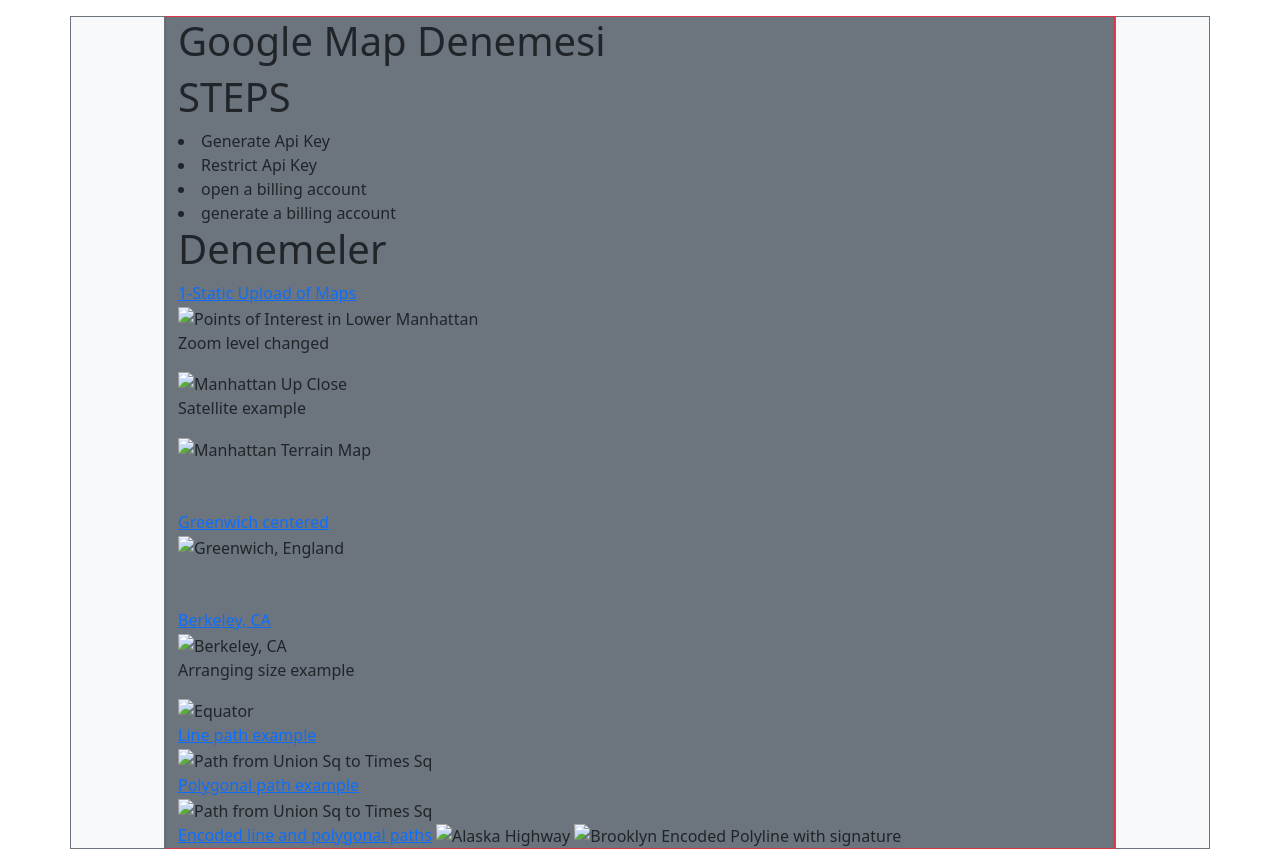
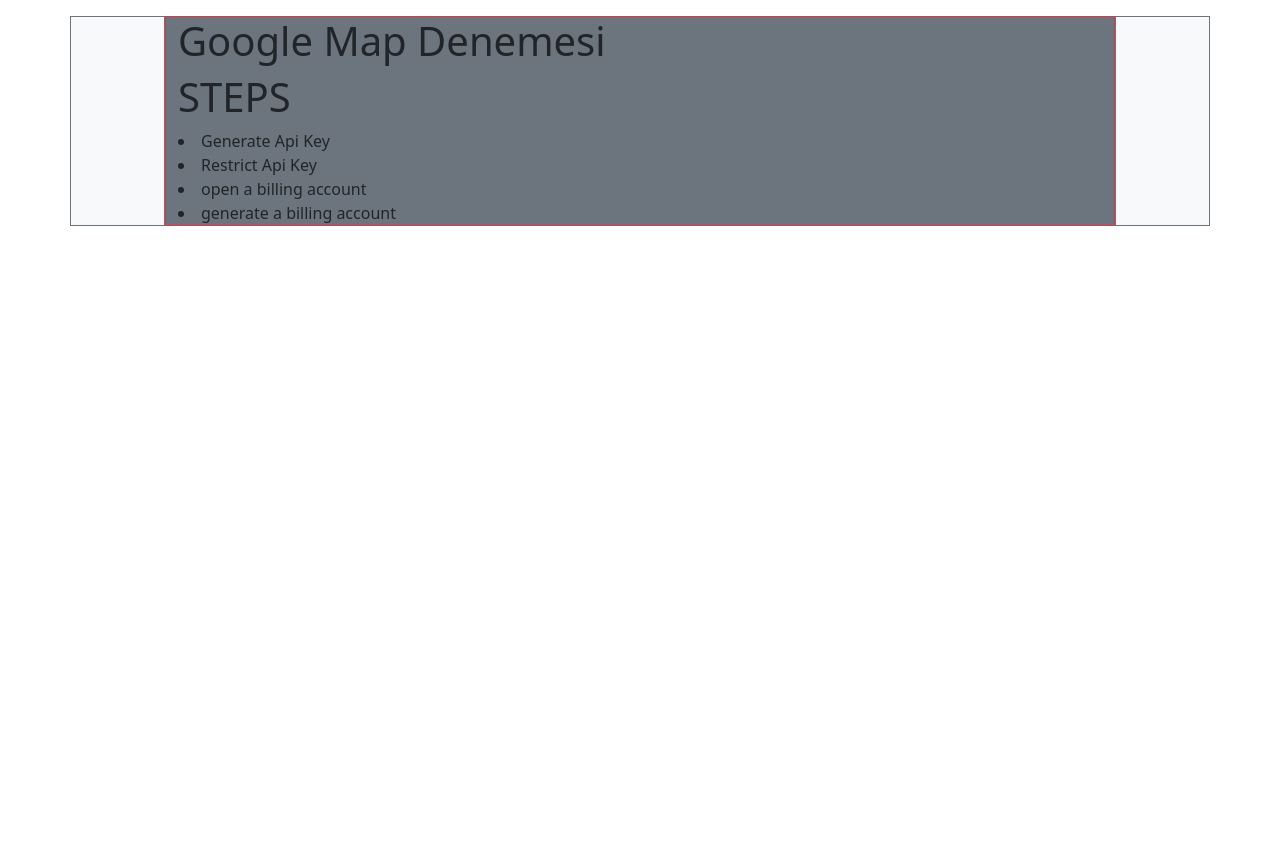
Before and after one commit to anur1/mysite2_project_file, a Django app: page /deneme/ in a window 1280 px wide. Shown: the part 62-911 px from the top of the page. After the commit the page ends 288 px from the top, so only its background shows below. Run offline with Django 4.2, Linux system fonts and the light colour scheme; some libraries are stand-ins or nearby versions.

Commit message:
api keys deleted

```diff
--- a/pages/templates/pages/deneme.html
+++ b/pages/templates/pages/deneme.html
@@ -26,40 +26,6 @@
                  <li>generate a billing account</li>
 
 
-
-                 <h1>Denemeler</h1>
-                 <a href="https://developers.google.com/maps/documentation/maps-static/overview">1-Static Upload of Maps</a>
-                <br>
-                 <img border="0" src="https://maps.googleapis.com/maps/api/staticmap?center=Brooklyn+Bridge,New+York,NY&amp;zoom=13&amp;size=600x300&amp;maptype=roadmap&amp;markers=color:blue%7Clabel:S%7C40.702147,-74.015794&amp;markers=color:green%7Clabel:G%7C40.711614,-74.012318&amp;markers=color:red%7Clabel:C%7C40.718217,-73.998284&amp;key=AIzaSyA3kg7YWugGl1lTXmAmaBGPNhDW9pEh5bo&amp;signature=GJnbP6sQrFY1ce8IsvG2WR2P0Jw=" alt="Points of Interest in Lower Manhattan">
-                 <p>Zoom level changed</p>
-                 <img border="0" src="https://maps.googleapis.com/maps/api/staticmap?center=40.714728,-73.998672&amp;zoom=14&amp;size=400x400&amp;key=AIzaSyA3kg7YWugGl1lTXmAmaBGPNhDW9pEh5bo&amp;signature=QHhiUnLwaKM5Nd_ZTJfZTwSWoGg=" alt="Manhattan Up Close">
-                 <p>Satellite example</p>
-                 <img border="0" src="https://maps.googleapis.com/maps/api/staticmap?center=40.714728,-73.998672&amp;zoom=12&amp;maptype=hybrid&amp;size=400x400&amp;key=AIzaSyA3kg7YWugGl1lTXmAmaBGPNhDW9pEh5bo&amp;signature=Ncje4cIKr5E1UCcYvwB5aJC49c0=" alt="Manhattan Terrain Map">
-                <br>    <br>     <br>
-                <a href="https://developers.google.com/maps/documentation/maps-static/overview">Greenwich centered</a>
-                <br>
-                <img border="0" src="https://maps.googleapis.com/maps/api/staticmap?center=51.477222,0&amp;zoom=14&amp;size=400x400&amp;key=AIzaSyA3kg7YWugGl1lTXmAmaBGPNhDW9pEh5bo&amp;signature=ciftxSv4681tGSAnes7ktLrVI3g=" alt="Greenwich, England">
-                <br>    <br>     <br>
-                <a href="https://developers.google.com/maps/documentation/maps-static/overview">Berkeley, CA</a>
-                <br>
-                <img border="0" src="https://maps.googleapis.com/maps/api/staticmap?center=Berkeley,CA&amp;zoom=13&amp;size=400x400&amp;key=AIzaSyA3kg7YWugGl1lTXmAmaBGPNhDW9pEh5bo&amp;signature=45D4gqkHrzXqD1o0ucV_geljI6A=" alt="Berkeley, CA">
-
-                <p>Arranging size example</p>
-                <img border="0" src="https://maps.googleapis.com/maps/api/staticmap?center=0,0&amp;zoom=1&amp;size=400x50&amp;key=AIzaSyA3kg7YWugGl1lTXmAmaBGPNhDW9pEh5bo&amp;signature=Jm6pzAEElBmZu7LtfeO1Blst8OY=" alt="Equator">
-                        <br>
-                <a href="">Line path example</a> <br>
-                <img src="https://maps.googleapis.com/maps/api/staticmap?path=color:0x0000ff%7Cweight:5%7C40.737102,-73.990318%7C40.749825,-73.987963%7C40.752946,-73.987384%7C40.755823,-73.986397&amp;size=512x512&amp;key=AIzaSyA3kg7YWugGl1lTXmAmaBGPNhDW9pEh5bo&amp;signature=dqk9wniS6FbfS04NAmGpPAFgPuw=" alt="Path from Union Sq to Times Sq">
-
-                <br>
-                <a href="">Polygonal path example</a> <br>
-                <img src="https://maps.googleapis.com/maps/api/staticmap?path=color:0x00000000%7Cweight:5%7Cfillcolor:0xFFFF0033%7C8th+Avenue+%26+34th+St,New+York,NY%7C8th+Avenue+%26+42nd+St,New+York,NY%7CPark+Ave+%26+42nd+St,New+York,NY,NY%7CPark+Ave+%26+34th+St,New+York,NY,NY&amp;size=512x512&amp;size=512x512&amp;key=AIzaSyA3kg7YWugGl1lTXmAmaBGPNhDW9pEh5bo&amp;signature=TMv2_RTu5BQmvuEXQ2H6bWS8mcY=" alt="Path from Union Sq to Times Sq">
-
-                <br>
-                <a href="">Encoded line and polygonal paths</a>
-                <img src="https://maps.googleapis.com/maps/api/staticmap?size=400x400&amp;center=59.900503,-135.478011&amp;zoom=4&amp;path=weight:3%7Ccolor:orange%7Cenc:_fisIp~u%7CU}%7Ca@pytA_~b@hhCyhS~hResU%7C%7Cx@oig@rwg@amUfbjA}f[roaAynd@%7CvXxiAt{ZwdUfbjAewYrqGchH~vXkqnAria@c_o@inc@k{g@i`]o%7CF}vXaj\h`]ovs@?yi_@rcAgtO%7Cj_AyaJren@nzQrst@zuYh`]v%7CGbldEuzd@%7C%7Cx@spD%7CtrAzwP%7Cd_@yiB~vXmlWhdPez\_{Km_`@~re@ew^rcAeu_@zhyByjPrst@ttGren@aeNhoFemKrvdAuvVidPwbVr~j@or@f_z@ftHr{ZlwBrvdAmtHrmT{rOt{Zz}E%7Cc%7C@o%7CLpn~AgfRpxqBfoVz_iAocAhrVjr@rh~@jzKhjp@``NrfQpcHrb^k%7CDh_z@nwB%7Ckb@a{R%7Cyh@uyZ%7CllByuZpzw@wbd@rh~@%7C%7CFhqs@teTztrAupHhyY}t]huf@e%7CFria@o}GfezAkdW%7C}[ocMt_Neq@ren@e~Ika@pgE%7Ci%7CAfiQ%7C`l@uoJrvdAgq@fppAsjGhg`@%7ChQpg{Ai_V%7C%7Cx@mkHhyYsdP%7CxeA~gF%7C}[mv`@t_NitSfjp@c}Mhg`@sbChyYq}e@rwg@atFff}@ghN~zKybk@fl}A}cPftcAite@tmT__Lha@u~DrfQi}MhkSqyWivIumCria@ciO_tHifm@fl}A{rc@fbjAqvg@rrqAcjCf%7Ci@mqJtb^s%7C@fbjA{wDfs`BmvEfqs@umWt_Nwn^pen@qiBr`xAcvMr{Zidg@dtjDkbM%7Cd_@&amp;key=AIzaSyA3kg7YWugGl1lTXmAmaBGPNhDW9pEh5bo&amp;signature=y_VbgWswBCTzqb6elR67GcdgfU4=" alt="Alaska Highway">
-                <img src="https://maps.googleapis.com/maps/api/staticmap?size=400x400&amp;center=40.653279,-73.959816&amp;zoom=11&amp;path=fillcolor%3A0xAA000033%7Ccolor%3A0xFFFFFF00%7Cenc%3A%7DzswFtikbMjJzZ%7CRdPfZ%7DDxWvBjWpF~IvJnEvBrMvIvUpGtQpFhOQdKpz%40bIx%7BA%7CPfYlvApz%40bl%40tcAdTpGpVwQtX%7Di%40%7CGen%40lCeAda%40bjA%60q%40v%7D%40rfAbjA%7CEwBpbAd_%40he%40hDbu%40uIzWcWtZoTdImTdIwu%40tDaOXw_%40fc%40st%40~VgQ%7C%5BuPzNtA%60LlEvHiYyLs%5EnPhCpG%7DSzCNwHpz%40cEvXg%40bWdG%60%5DlL~MdTmEnCwJ%5BiJhOae%40nCm%5B%60Aq%5DqE_pAaNiyBuDurAuB%7D%7DAy%60%40%7CEKv_%40%3F%7C%5BqGji%40lAhYyH%60%40Xiw%40tBerAs%40q%5DjHohAYkSmW%3FaNoaAbR%7DLnPqNtMtIbRyRuDef%40eT_z%40mW_Nm%7CB~j%40zC~hAyUyJ_U%7BZ%3F%3FcPvg%40%7Ds%40sHsc%40_z%40cj%40kp%40YePoNyYyb%40_iAyb%40gBw%5EbOokArcA%7DGwJuzBre%40i%5Ctf%40sZnd%40oElb%40hStW%7B%5Dvv%40%3F%3Fkz%40~vAcj%40zKa%60Atf%40uQj_Aee%40pU_UrcA&amp;key=AIzaSyA3kg7YWugGl1lTXmAmaBGPNhDW9pEh5bo&amp;signature=BmZb81FDzVCcP83Hn4va4suDNpE=" alt="Brooklyn Encoded Polyline with signature">
-
-
                 <!--GOOGLE MAP KODU BİTİŞ-->
 
 
```
